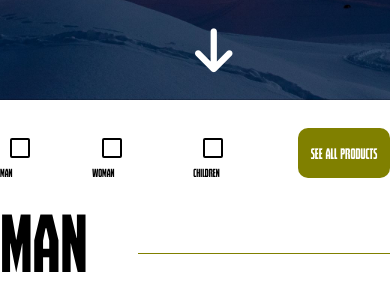
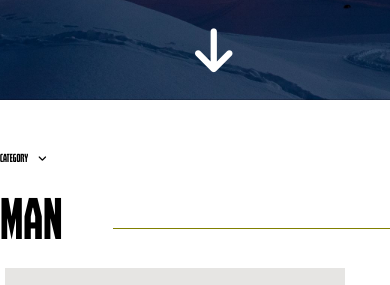
Before and after one commit to DEGENERALLISSIMUS/WEB-PROGRAMMING.-SITE-PURE-HTML-CSS, a plain HTML site: page index.html in a window 390 px wide. Shown: the part 800-1085 px from the top of the page. Drawn offline with Linux system fonts and the light colour scheme.

Commit message:
end of work

```diff
--- a/css/main.css
+++ b/css/main.css
@@ -392,6 +392,7 @@ input:checked + label::before {
   align-items: center;
   align-content: center;
   text-align: center;
+  margin-top: 100px;
 }
 .block-about-us-text {
   width: 70%;
@@ -496,10 +497,18 @@ footer {
 .bar {
   display: none;
 }
+.bar-filter {
+  display: none;
+}
+.filter-category-adaptation {
+  display: flex;
+  justify-content: space-between;
+}
 @media (max-width: 1400px) {
   .filter {
     max-width: 1200px;
     margin: auto;
+    margin-top: 100px;
   }
   .navigation-panel {
     max-width: 1200px;
@@ -529,6 +538,7 @@ footer {
   .filter {
     max-width: 992px;
     margin: auto;
+    margin-top: 100px;
   }
   .navigation-panel {
     max-width: 992px;
@@ -558,6 +568,7 @@ footer {
   .filter {
     max-width: 768px;
     margin: auto;
+    margin-top: 100px;
   }
   .navigation-panel {
     max-width: 768px;
@@ -609,8 +620,26 @@ footer {
   .filter {
     max-width: 576px;
     margin: auto;
-    font-size: 16px;
-    margin-top: 25px;
+    margin-top: 50px;
+  }
+  .filter-category-adaptation {
+    display: none;
+  }
+  .bar-filter {
+    display: block;
+  }
+  .bar-filter a {
+    display: flex;
+    text-decoration: none;
+    color: black;
+    transition: 0.5s;
+  }
+  .bar-filter a:hover {
+    color: olive;
+    transition: 0.5s;
+  }
+  .bar-filter a p {
+    margin-right: 10px;
   }
   .navigation-panel {
     max-width: 576px;
@@ -619,6 +648,9 @@ footer {
   .name-category-carousel {
     max-width: 576px;
     margin: auto;
+  }
+  .name-category-carousel h2 {
+    font-size: 50px;
   }
   .carousel-navigation {
     max-width: 576px;
@@ -653,13 +685,22 @@ footer {
   .carousel {
     margin-top: 30px;
   }
+  .conteiner-main-footer {
+    display: block;
+  }
+  .navigation-footer {
+    margin-top: 50px;
+  }
+  .trekking {
+    width: 80%;
+  }
 }
 @media (max-width: 576px) {
   .filter {
     max-width: 450px;
     margin: auto;
     font-size: 10px;
-    margin-top: 25px;
+    margin-top: 50px;
   }
   .all-filter {
     width: 100px;
--- a/index.html
+++ b/index.html
@@ -55,6 +55,7 @@
     </header>
 
     <div class="filter conteiner">
+      <div class="filter-category-adaptation">
         <div class="filter-category">
           <div class="input-category">
             <input type="checkbox" id="man" name="category" />
@@ -72,6 +73,13 @@
 
         <div class="all-filter">
           <a href="#"><p>SEE ALL PRODUCTS</p></a>
+        </div>
+      </div>
+      <div class="bar-filter">
+        <a href=""
+          ><p>Category</p>
+          <i class="fa-solid fa-angle-down"></i
+        ></a>
       </div>
     </div>
 
```
Lines whose indentation alone changed are shown as unchanged.
